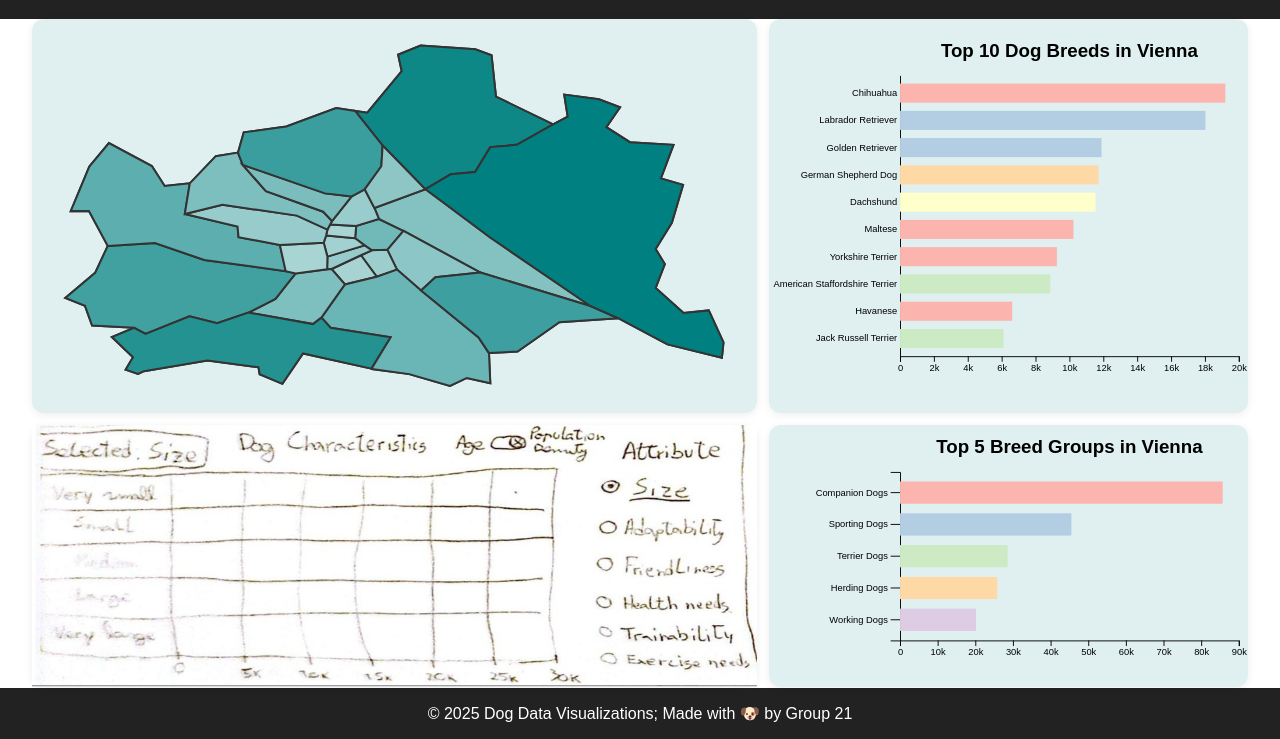
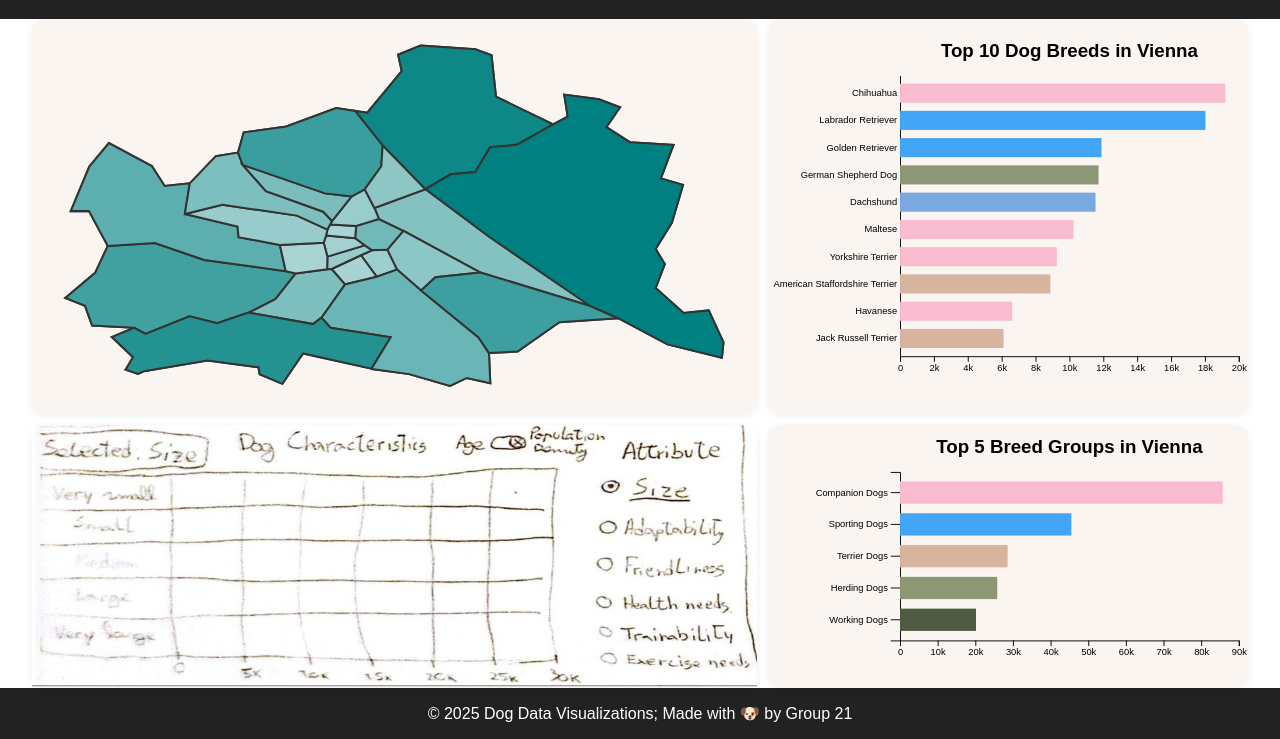
Before and after one commit to pinhoj/InfoVis, a website: page index.html in a window 1280 px wide. Shown: the part 61-800 px from the top of the page. Drawn offline with nearby package versions, Linux system fonts and the light colour scheme; some packages are replaced by stand-ins of ours; a script that the page names is missing.

Commit message:
just selected the colors. implementing now

```diff
--- a/colors.js
+++ b/colors.js
@@ -4,33 +4,33 @@ export const COLORS = {
   hover: '#014d4d',
   selected: '#013838',
   'Companion Dogs':{
-    base: '#fbb4ae',
-    hover: '#cd4040',
-    selected: 'red',
+    base: '#F8BBD0',
+    hover: '#F48FB1',
+    selected: '#E57399',
   },
   'Sporting Dogs':{
-    base: '#b3cde3',
-    hover: 'green',
-    selected: 'teal',
+    base: '#42A5F5',
+    hover: '#1E88E5',
+    selected: '#1565C0',
   },
   'Terrier Dogs':{
-    base: '#ccebc5',
-    hover: 'yellow',
-    selected: 'teal',
+    base: '#D7B49E',
+    hover: '#B88766',
+    selected: '#8D6E63',
   },
   'Working Dogs':{
-    base: '#decbe4',
-    hover: 'purple',
-    selected: 'teal',
+    base: '#4F5C42',
+    hover: '#3E4735',
+    selected: '#2E3628',
   },
   'Herding Dogs':{
-    base: '#fed9a6',
-    hover: 'orange',
-    selected: 'teal',
+    base: '#8D9775',
+    hover: '#6B755A',
+    selected: '#4E5A41',
   },
   'Hound Dogs':{
-    base: '#ffffcc',
-    hover: 'teal',
-    selected: 'teal',
+    base: '#7AA8E0',
+    hover: '#5D8FCC',
+    selected: '#456FA0',
   },
 };
--- a/style.css
+++ b/style.css
@@ -51,7 +51,7 @@ main {
 
 
 .grid-item {
-  background: #e0f0f0;
+  background: #FAF5F0;
   border-radius: 12px;
   box-shadow: 0 2px 8px rgba(0,0,0,0.07);
 }
```
